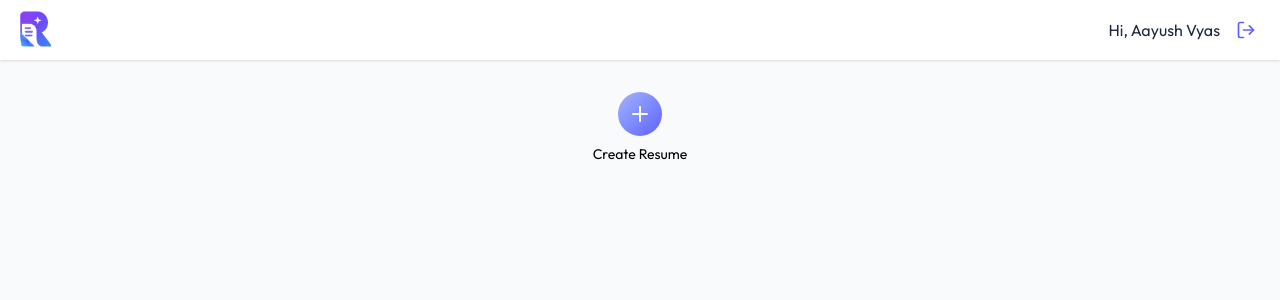
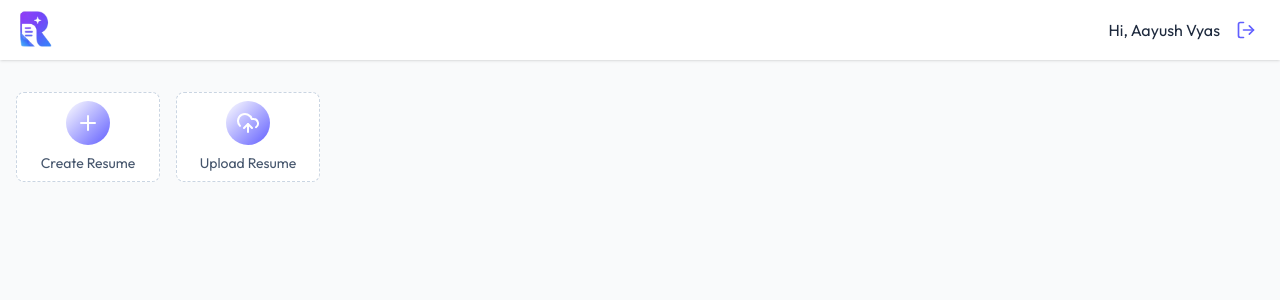
Before and after one commit to aayushvyas025/Resuvo, a React (Vite) app in the folder client/: page /app in a window 1280 px wide. Shown: the top 300 px of the page. Built offline with nearby package versions, Linux system fonts and the light colour scheme.

Commit message:
DashboardActionBtn.jsx component

```diff
--- /dev/null
+++ b/client/src/components/Dashboard/DashboardActionBtn.jsx
@@ -0,0 +1,16 @@
+function DashboardActionBtn({ onClick, icon: Icon, text }) {
+  return (
+    <button
+      onClick={onClick}
+      className="w-full p-2 bg-white sm:max-w-36 flex flex-col items-center justify-center rounded-lg gap-2 text-slate gap-2 text-slate-600 border border-dashed border-slate-300 group hover:border-indigo-500 hover:shadow-lg transition-all duration-300 cursor-pointer"
+    >
+      <Icon className="size-11 transition-all duration-300 p-2.5 bg-gradient-to-br from indigo-300 to-indigo-500 text-white rounded-full" />
+
+      <p className="text-sm group-hover:text-indigo-600 transaction-all">
+        {text}
+      </p>
+    </button>
+  );
+}
+
+export default DashboardActionBtn;
--- a/client/src/components/Dashboard/DashboardGreeting.jsx
+++ b/client/src/components/Dashboard/DashboardGreeting.jsx
@@ -1,5 +1,3 @@
-import React from "react";
-
 function DashboardGreeting({ username }) {
   return (
     <p className="text-1xl font-medium mb-6 bg-gradient-to-r from-slate-600 to-slate-700 bg-clip-text text-transparent sm:hidden">
--- a/client/src/pages/Dashboard.jsx
+++ b/client/src/pages/Dashboard.jsx
@@ -1,6 +1,7 @@
-import { PlusIcon } from "lucide-react";
+import { PlusIcon, UploadCloudIcon } from "lucide-react";
 import { Suspense } from "react";
 import DashboardGreeting from "../components/Dashboard/DashboardGreeting";
+import DashboardActionBtn from "../components/Dashboard/DashboardActionBtn";
 
 function Dashboard() {
   return (
@@ -9,12 +10,8 @@ function Dashboard() {
         <div className="max-w-7xl mx-auto px-4 py-8">
           <DashboardGreeting username={"Aayush Vyas"} />
           <div className="flex gap-4">
-            <button className="w-full group flex flex-col items-center gap-2">
-              <PlusIcon className="size-11 transition-all duration-300 p-2.5 bg-gradient-to-br from-indigo-300 to-indigo-500 text-white rounded-full" />
-              <span className="text-sm group-hover:text-indigo-600 transition-all duration-300">
-                Create Resume
-              </span>
-            </button>
+            <DashboardActionBtn icon={PlusIcon} text={"Create Resume"}  />
+            <DashboardActionBtn icon={UploadCloudIcon} text={"Upload Resume"} />
           </div>
         </div>
       </div>
```
